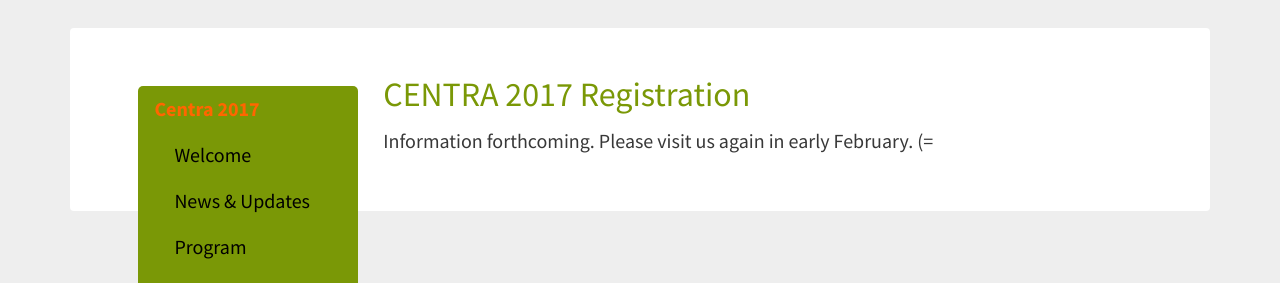
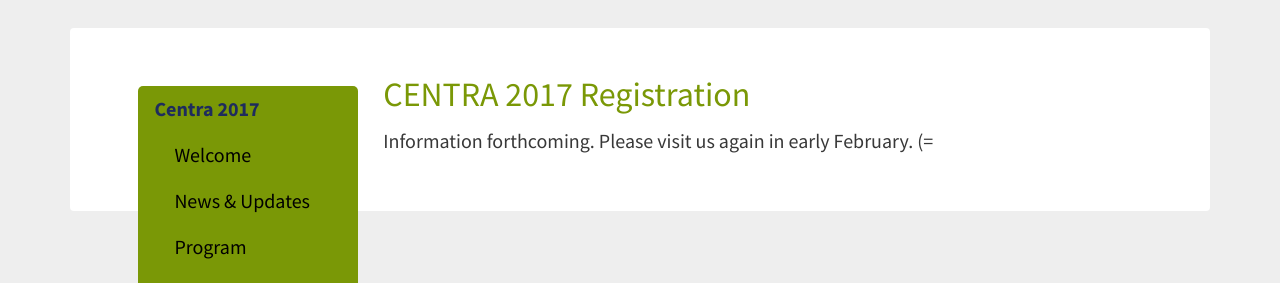
Before and after one commit to hmchou56/centra8, a Jekyll site: the page built from centra2/registration.md, in a window 1280 px wide. Shown: the part 343-626 px from the top of the page. Built offline with Jekyll 4.4.1, drawn with Linux system fonts in a browser that asks for light colours; nearby versions of some CDN libraries.

Commit message:
change color of select menu item.

```diff
--- a/_includes/centramenu.html
+++ b/_includes/centramenu.html
@@ -19,7 +19,7 @@
 
 li.centra_meeting_menu_top_selected > a {
 	display: block;
-	color: #ff6600;
+	color: #1e2c5d;
 	padding: 8px 16px;
 	font-weight: bold;
 	text-decoration: none;
--- a/_includes/hackathonmenu.html
+++ b/_includes/hackathonmenu.html
@@ -19,7 +19,7 @@
 
 li.centra_meeting_menu_top_selected > a {
 	display: block;
-	color: #ff6600;
+	color: #1e2c5d;
 	padding: 8px 16px;
 	font-weight: bold;
 	text-decoration: none;
--- a/_includes/suntownsmenu.html
+++ b/_includes/suntownsmenu.html
@@ -19,7 +19,7 @@
 
 li.centra_meeting_menu_top_selected > a {
 	display: block;
-	color: #ff6600;
+	color: #1e2c5d;
 	padding: 8px 16px;
 	font-weight: bold;
 	text-decoration: none;
```
